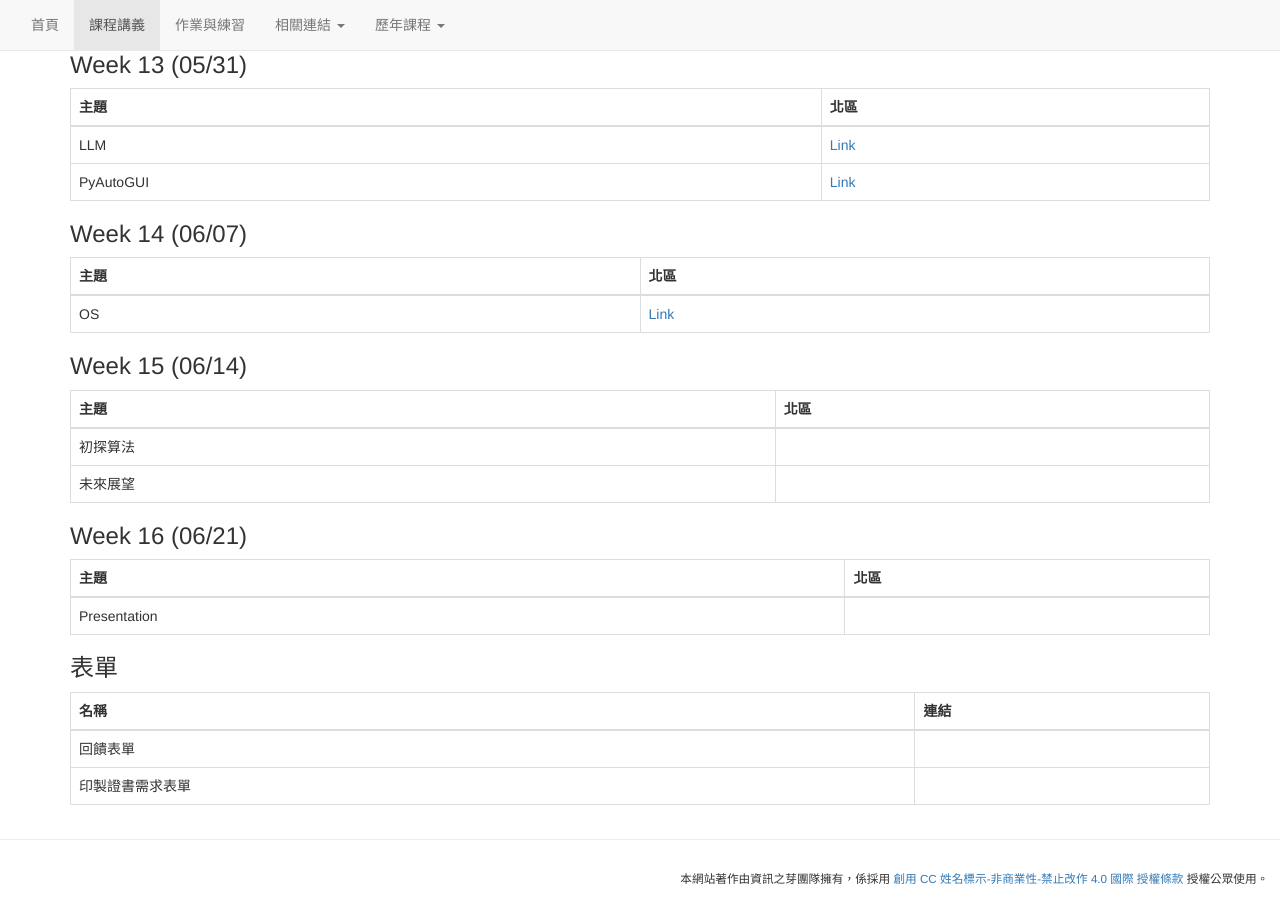
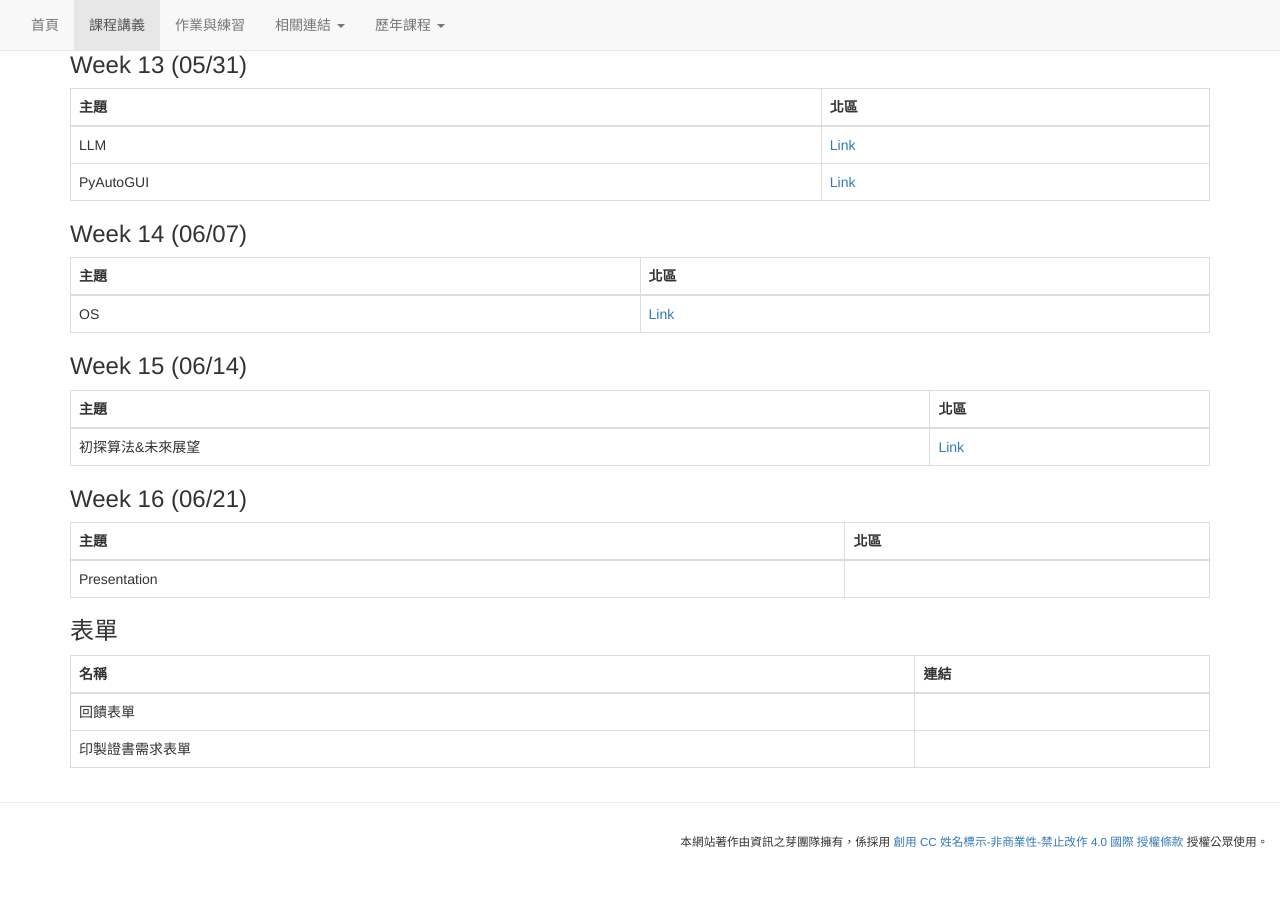
Before and after one commit to tw-csie-sprout/py2026, a Jekyll site: the page built from slides.md, in a window 1280 px wide and 900 px high, scrolled down 2364 px. Built offline with Jekyll 4.4.1, drawn with Linux system fonts in a browser that asks for light colours; after the commit the page ends 3227 px from its top, so only the background shows below that.

Commit message:
Update slides.md

```diff
--- a/slides.md
+++ b/slides.md
@@ -133,8 +133,7 @@ title: "課程講義"
 {: .table .table-bordered}
 | 主題 | 北區 |
 | --- | --- |
-| 初探算法 |  |
-| 未來展望 |  |
+| 初探算法&未來展望 | [Link](https://docs.google.com/presentation/d/1oZ1s9_Is2V_HG5A969XXzGPSNZ41QaXtkFpRsbM3sfE/edit?usp=sharing) |
 
 ### Week 16 (06/21)
 
```
